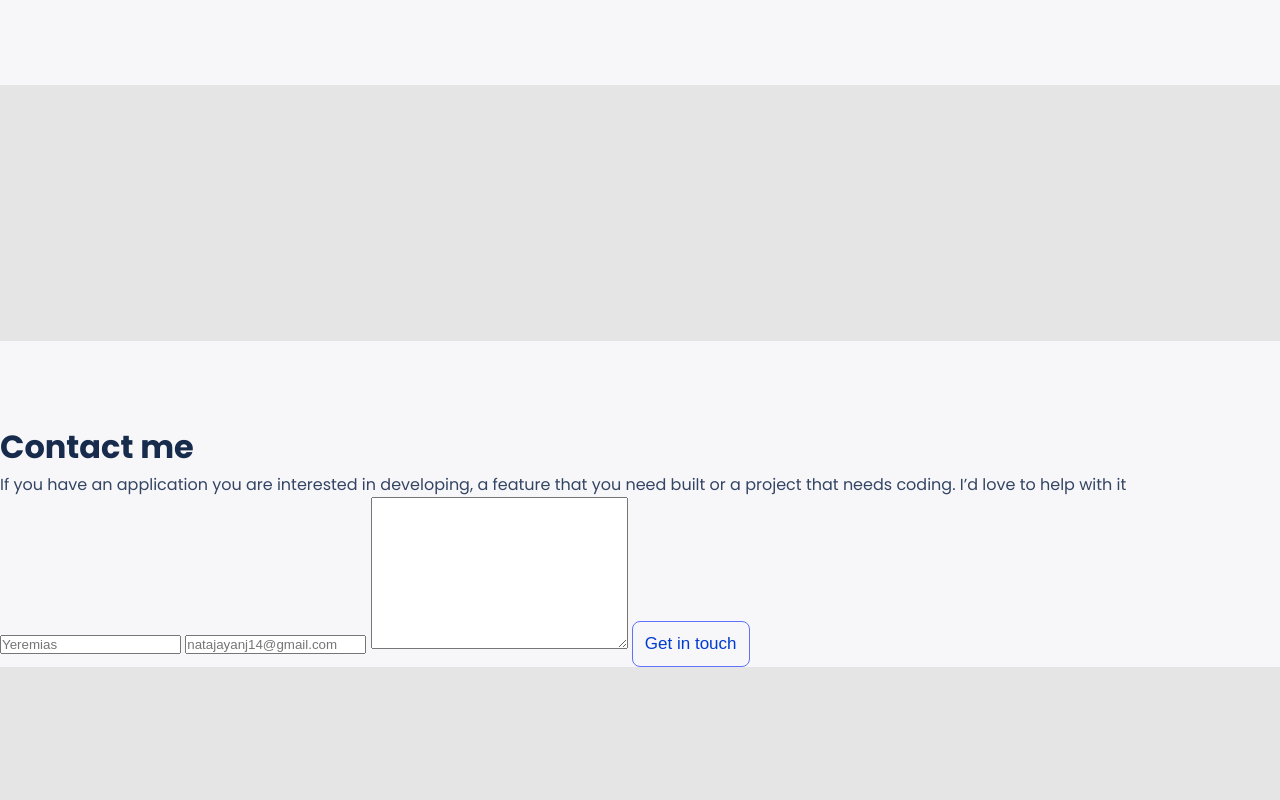
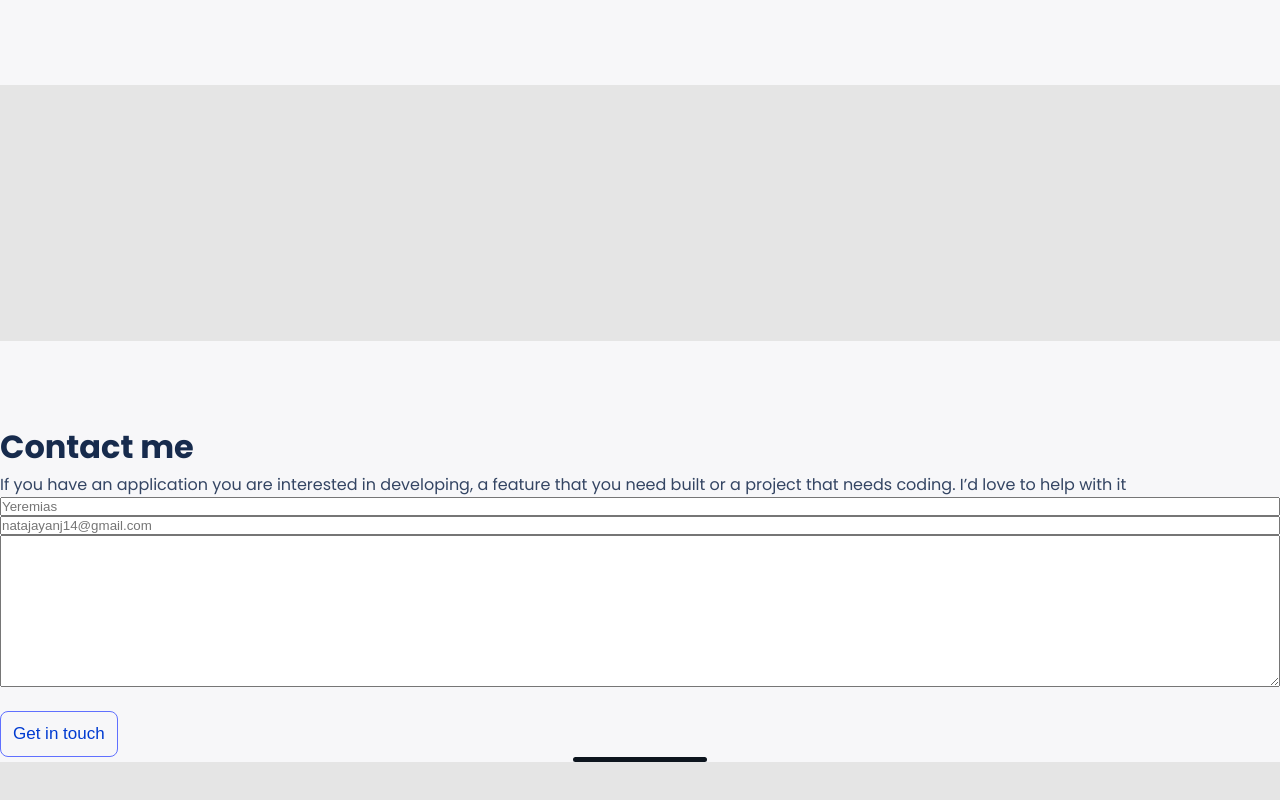
Before and after one commit to GhostEsso/Portofolio-setup, a website: page index.html in a window 1280 px wide. Shown: the part 4046-4846 px from the top of the page. Drawn offline with Linux system fonts and the light colour scheme.

Commit message:
Add shape and stylized contact form

```diff
--- a/index.html
+++ b/index.html
@@ -294,6 +294,7 @@
       <input type="email" name="email" id="" placeholder="natajayanj14@gmail.com" maxlength="30" required>
       <textarea name="textarea" id="" cols="30" rows="10" maxlength="500"></textarea>
       <button id="btn">Get in touch</button>
+      <img class="footer-shape" src="./images/Shape.svg" alt="">
     </form>
   </section>
   </main>
--- a/style.css
+++ b/style.css
@@ -681,3 +681,14 @@ span {
     border-radius: 0;
   }
 }
+
+form {
+  display: flex;
+  flex-direction: column;
+}
+
+.footer-shape {
+  width: 134px;
+  height: 5px;
+  align-self: center;
+}
```
Also changed, not shown: images/Shape.svg (added).
